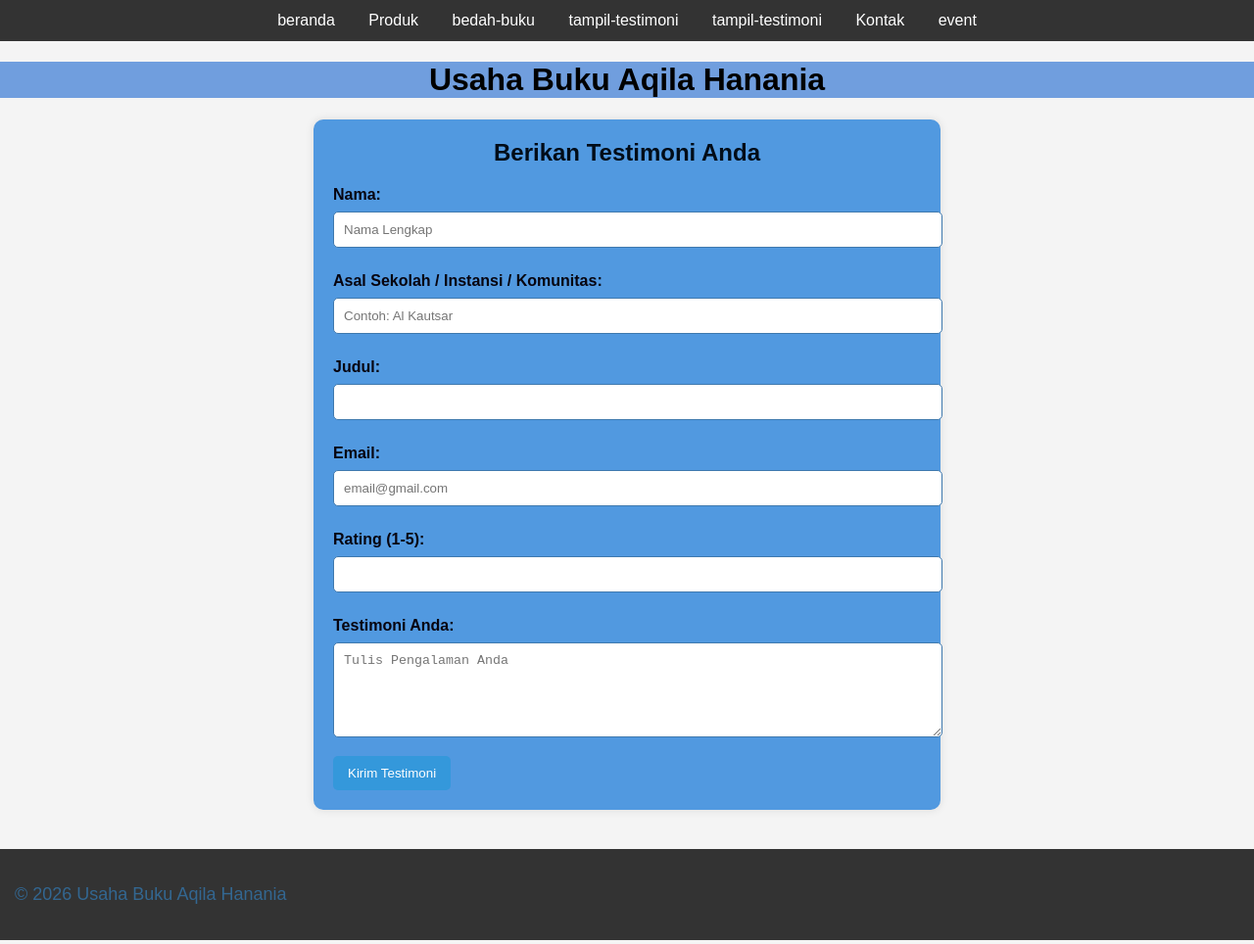
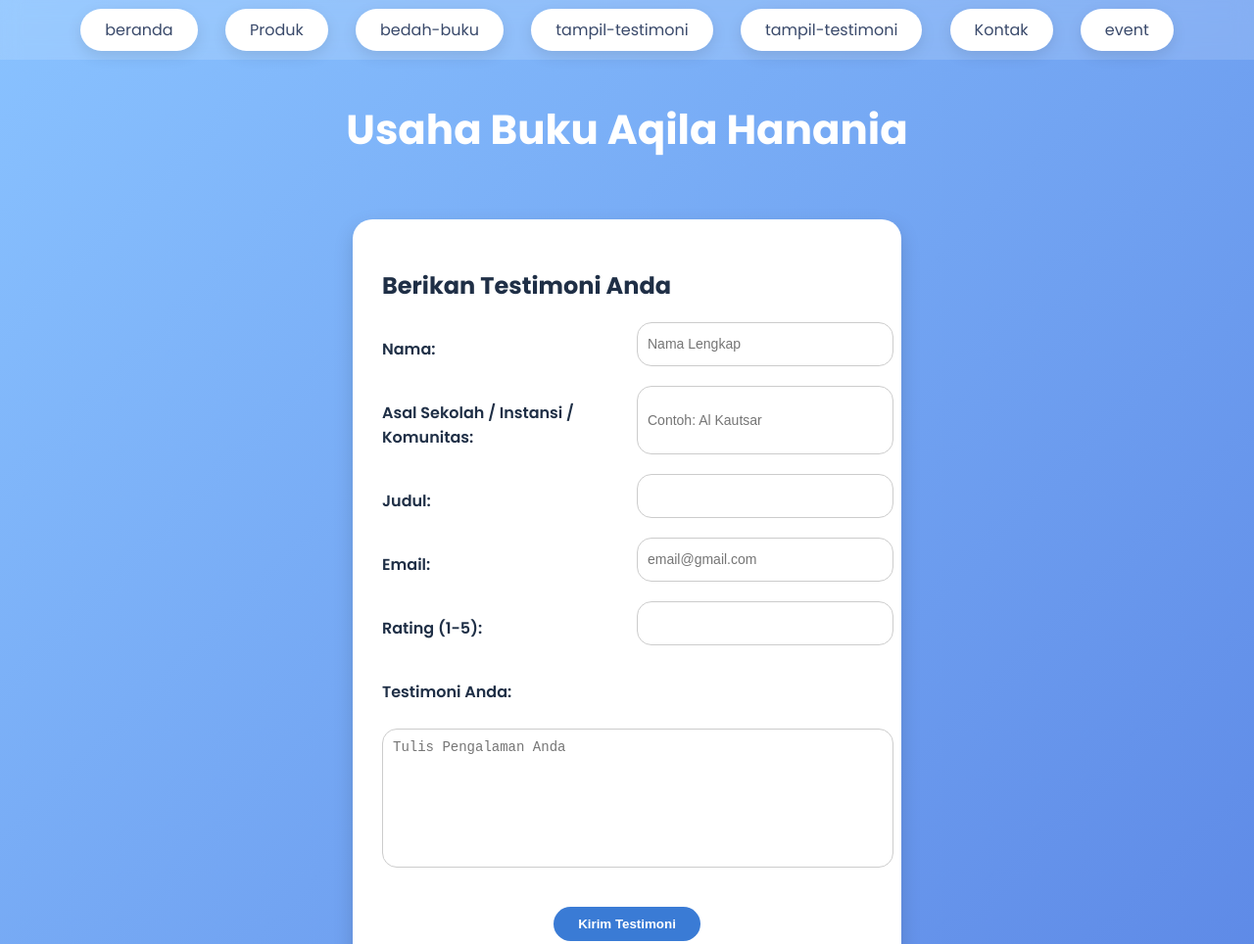
Before and after one commit to aqilaatha/aqila-hanania-10C, a plain HTML site: page testimoni.html in a window 1280 px wide. Shown: the top 964 px of the page at 98% size. Drawn offline with Linux system fonts and the light colour scheme.

Commit message:
Update style.css

```diff
--- a/style.css
+++ b/style.css
@@ -1,75 +1,174 @@
+/* IMPORT FONT */
+@import url('https://fonts.googleapis.com/css2?family=Poppins:wght@300;400;600;700&display=swap');
+
+/* ===== GLOBAL ===== */
 body {
-    background-color: rgb(112, 158, 222);
-    font-family: Arial, sans-serif;
-    color: #07040f;
-    margin: 20px;
+    margin: 0;
+    font-family: 'Poppins', sans-serif;
+    background: linear-gradient(135deg, #89c2ff, #5b86e5);
+    color: #1f2f46;
 }
 
-h1 {
-    color: #000000;
-    background-color: rgb(112, 158, 222);
+/* ===== NAVBAR ===== */
+nav {
+    background: rgba(255,255,255,0.15);
+    backdrop-filter: blur(10px);
+    padding: 18px;
     text-align: center;
 }
 
-h2 {
-    color: #010c18;
-    text-align: left;
+nav a {
+    text-decoration: none;
+    margin: 0 12px;
+    padding: 10px 25px;
+    border-radius: 30px;
+    background: white;
+    color: #3a4a6b;
+    font-weight: 500;
+    box-shadow: 0 5px 15px rgba(0,0,0,0.1);
+    transition: 0.3s ease;
 }
 
-p {
-    font-size: 18px;
-    text-align: left;
-    line-height: 1.5;
+nav a:hover {
+    background: #3a7bd5;
+    color: white;
+    transform: translateY(-3px);
 }
 
+/* ===== JUDUL ===== */
+h1 {
+    text-align: center;
+    margin-top: 40px;
+    font-size: 42px;
+    color: white;
+}
+
+/* ===== PRODUK GRID ===== */
 .daftar-produk {
     display: grid;
-    grid-template-columns: repeat(auto-fit, minmax(250px, 1fr));
-    gap: 20px;
-    padding: 20px;
+    grid-template-columns: repeat(auto-fit, minmax(220px, 1fr));
+    gap: 30px;
+    padding: 50px;
 }
 
+/* ===== CARD PRODUK ===== */
 .produk {
-    background-color: #fff;
-    border: 1px solid #ddd;
-    padding: 15px;
-    border-radius: 10px;
+    background: white;
+    border-radius: 25px;
+    padding: 25px;
     text-align: center;
-    box-shadow: 0 2px 6px rgba(0,0,0,0.1);
+    box-shadow: 0 10px 25px rgba(0,0,0,0.15);
+    transition: 0.3s ease;
+}
+
+.produk:hover {
+    transform: translateY(-10px);
 }
 
 .produk img {
-    width: 150px;
+    width: 90px;   /* gambar lebih kecil */
     height: auto;
-    border-radius: 5px;
-    margin-bottom: 10px;
+    margin-bottom: 15px;
+    border-radius: 10px;
 }
 
 .produk h2 {
-    font-size: 20px;
-    color: #15334f;
-}
-
-.produk h3 {
-    font-size: 16px;
-    color: #264a6d;
+    margin: 10px 0 5px;
 }
 
 .harga {
     font-weight: bold;
-    color: #224467;
+    color: #3a7bd5;
 }
 
 .deskripsi {
     font-size: 14px;
-    color: #4072a3;
+    color: #555;
+}
+
+/* ===== FORM ===== */
+.formulir {
+    max-width: 750px;
+    margin: 50px auto;
+    padding: 40px;
+    background: white;
+    border-radius: 25px;
+    box-shadow: 0 10px 30px rgba(0,0,0,0.15);
+}
+
+/* 2 KOLOM FORM */
+.formulir form {
+    display: grid;
+    grid-template-columns: 1fr 1fr;
+    gap: 20px;
+}
+
+form label {
+    font-weight: 600;
+    margin-bottom: 5px;
+    display: block;
+}
+
+/* INPUT */
+form input,
+form select,
+form textarea {
+    width: 100%;
+    padding: 12px;
+    border-radius: 12px;
+    border: 1px solid #ccc;
+    font-size: 14px;
+}
+
+/* TEXTAREA FULL LEBAR */
+form textarea {
+    grid-column: span 2;
+    resize: none;
+}
+
+/* BUTTON FULL LEBAR */
+form button {
+    grid-column: span 2;
+    padding: 14px;
+    border-radius: 30px;
+    border: none;
+    background: #3a7bd5;
+    color: white;
+    font-weight: bold;
+    cursor: pointer;
+    transition: 0.3s ease;
+}
+
+form button:hover {
+    background: #1e5fbf;
+    transform: scale(1.03);
+}
+
+/* ===== EVENT BOX ===== */
+.event-box {
+    width: 80%;
+    max-width: 800px;
+    margin: 40px auto;
+    background: white;
+    padding: 30px;
+    border-radius: 25px;
+    box-shadow: 0 10px 25px rgba(0,0,0,0.15);
+}
+
+/* ===== FOOTER ===== */
+footer {
+    text-align: center;
+    padding: 20px;
+    margin-top: 60px;
+    background: rgba(255,255,255,0.15);
+    color: white;
 }
 
 .artikel {
     max-width: 700px;
     margin: auto;
     padding: 20px;
-    background-color: #4072a3;
+    background-color: #ffffff;
     font-family: Georgia, serif;
     line-height: 1.8;
 }
@@ -92,16 +191,16 @@ p {
     font-style: italic;
     padding-left: 20px;
     margin: 20px 0;
-    border-left: 4px solid #39658b;
-    color: #0b294e;
-    background-color: #4a7aa9;
+    border-left: 4px solid #1b476d;
+    color: #000307;
+    background-color: #6e9bc8;
 }
 
 .btn-kembali {
     display: inline-block;
     margin-top: 30px;
     padding: 10px 16px;
-    background-color: #3d668f;
+    background-color: #ffffff;
     color: rgb(114, 144, 187);
     text-decoration: none;
     border-radius: 4px;
@@ -111,158 +210,53 @@ p {
     background-color: #4072a3;
 }
 
+/* ===== FORM KECIL & RAPI ===== */
+
 .formulir {
-    max-width: 600px;
-    margin: auto;
-    padding: 20px;
-    background-color: #5199e0;
-    border-radius: 10px;
-    box-shadow: 0 0 10px rgba(0,0,0,0.1);
-    }
+    max-width: 500px;          /* batas lebar */
+    margin: 60px auto;         /* tengah */
+    padding: 30px;
+    background: white;
+    border-radius: 20px;
+    box-shadow: 0 8px 20px rgba(0,0,0,0.15);
+}
 
 form label {
     display: block;
-    margin-top: 10px;
-    font-weight: bold;
+    font-weight: 600;
+    margin-top: 15px;
+    margin-bottom: 5px;
 }
 
 form input,
-form select,
 form textarea {
     width: 100%;
-    padding: 8px;
-    margin-top: 5px;
-    margin-bottom: 15px;
-    border-radius: 5px;
+    padding: 10px;
+    border-radius: 15px;
     border: 1px solid #ccc;
+    font-size: 14px;
+}
+
+form textarea {
+    height: 120px;   /* tinggi pesan */
+    resize: none;
 }
 
 form button {
-    background-color: #3498db;
+    width: auto;                 /* nggak full lebar */
+    padding: 10px 25px;
+    margin: 20px auto 0;         /* tengah */
+    display: block;
+    border-radius: 25px;
+    border: none;
+    background: #3a7bd5;
     color: white;
-    padding: 10px 15px;
-    border: none;
-    border-radius: 5px;
+    font-weight: bold;
     cursor: pointer;
+    transition: 0.3s ease;
 }
 
 form button:hover {
-    background-color: #2980b9;
+    background: #1e5fbf;
+    transform: scale(1.05);
 }
- body {
-    font-family: Arial, sans-serif;
-    background-color: #f4f4f4;
-    margin: 0;
-}
-
-nav {
-    background-color: #333;
-    padding: 10px;
-    text-align: center;
-}
-
-nav a {
-    color: white;
-    margin: 0 15px;
-    text-decoration: none;
-}
-
-nav a:hover {
-    color: #ffd700;
-}
-
-.container {
-    width: 80%;
-    max-width: 900px;
-    margin: 30px auto;
-    background: rgb(56, 120, 173);
-    padding: 25px;
-    border-radius: 8px;
-    box-shadow: 0 5px 15px rgba(0,0,0,0.1);
-}
-
-h1, h2 {
-    text-align: center;
-}
-
-.info {
-    margin-bottom: 30px;
-}
-
-form input, form textarea {
-    width: 100%;
-    padding: 10px;
-    margin-top: 8px;
-    margin-bottom: 15px;
-    border-radius: 5px;
-    border: 1px solid #3f79ae;
-}
-
-button {
-    padding: 10px 20px;
-    background-color: #007BFF;
-    color: rgb(41, 89, 140);
-    border: none;
-    border-radius: 5px;
-    cursor: pointer;
-}
-
-button:hover {
-    background-color: #0056b3;
-}
-
-
-body {
-    font-family: Arial, sans-serif;
-    margin: 0;
-    background-color: #f4f4f4;
-}
-
-nav {
-    background-color: #333;
-    padding: 12px;
-    text-align: center;
-}
-
-nav a {
-    color: white;
-    margin: 0 15px;
-    text-decoration: none;
-}
-
-nav a:hover {
-    color: #ffd700;
-}
-
-header {
-    text-align: center;
-    padding: 30px;
-    background: #f2f3f4;
-    color: rgb(47, 98, 129);
-}
-
-.event-box {
-    width: 80%;
-    max-width: 800px;
-    margin: 30px auto;
-    background: rgb(55, 98, 167);
-    padding: 20px;
-    border-radius: 8px;
-    box-shadow: 0 5px 15px rgba(0,0,0,0.1);
-}
-
-.promo {
-    border-left: 6px solid rgb(0, 102, 255);
-}
-
-h2 {
-    margin-top: 0;
-}
-
-footer {
-    text-align: center;
-    padding: 15px;
-    background: #333;
-    color: rgb(51, 103, 145);
-    margin-top: 40px;
-}
```
